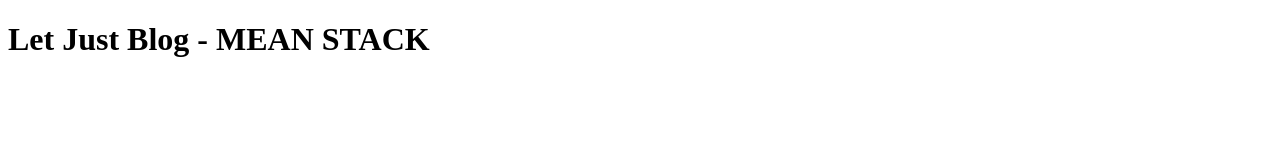
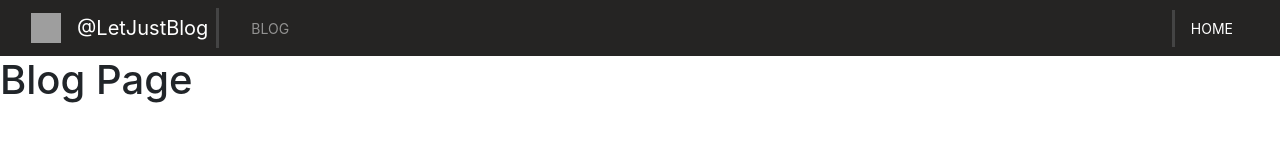
Before and after one commit to madajee/letjustblog-mean, a website: page app/index.html at #!/blog in a window 1280 px wide. Drawn offline with nearby package versions, Linux system fonts and the light colour scheme; grey boxes are pictures that could not be loaded.

Commit message:
second commit

```diff
--- a/app/app.css
+++ b/app/app.css
@@ -0,0 +1,19 @@
+/* navbar */
+.navbar-custom {
+    background-color: #252423;
+  }
+  .navbar .nav-link {
+    font-size: 14px;
+    text-transform: uppercase;
+    padding-left: 1rem !important;
+    padding-right: 1rem !important;
+  }
+
+  .navbar .nav-item.active {
+    border-left: #444 3px solid;
+  }
+
+  .navbar .navbar-brand {
+    border-right: #444 3px solid;
+    padding-right: 0.5rem;
+  }
--- a/app/app.js
+++ b/app/app.js
@@ -1,4 +1,2 @@
 // MODULE
-/*var app = angular.module('app', ['ngRoute', 'ngResource', 'ngAnimate','ngSanitize',
-'ui.bootstrap', 'angular-md5', 'angularUtils.directives.dirPagination']);*/
 var app = angular.module('app', ['ngRoute',  'ui.bootstrap']);
--- a/app/index.html
+++ b/app/index.html
@@ -5,15 +5,38 @@
   <meta name="viewport" content="width=device-width, initial-scale=1.0">
   <meta http-equiv="X-UA-Compatible" content="ie=edge">
   <link rel="stylesheet" href="https://cdnjs.cloudflare.com/ajax/libs/font-awesome/4.7.0/css/font-awesome.min.css">
+  <link rel="icon" href="https://s3.amazonaws.com/profileappv1/assets/img/favicon.ico">
+  <link rel="stylesheet" href="lib/bootstrap/dist/css/bootstrap.css" />
   <link rel="stylesheet" href="app.css" />
   <script src="../lib/angular/angular.js"></script>
   <script src="../lib/angular-route/angular-route.js"></script>
   <script src="../lib/ui-bootstrap4/dist/ui-bootstrap-tpls.js"></script>
   <script src="app.js"></script>
+  <script src="routes.js"></script>
   <title>@Let Just Blog</title>
 </head>
 <body>
-    <h1>Let Just Blog - MEAN STACK</h1>
+    <nav class="navbar navbar-custom navbar-expand-sm navbar-dark">
+      <div class="container-fluid">
+          <a href="#" class="navbar-brand"><img width="30" height="30" class="align-top mr-3" src="https://s3.amazonaws.com/profileappv1/assets/img/profileappv1_logo.png" alt="@LetJustBlog!">@LetJustBlog</a>
+          <button class="navbar-toggler" data-toggle="collapse" data-target="#navbarCollapse">
+            <span class="navbar-toggler-icon"></span>
+          </button>
+          <div class="collapse navbar-collapse" id="navbarCollapse">
+            <ul class="navbar-nav">
+              <li class="nav-item">
+                <a href="#!/blog" class="nav-link">Blog</a>
+              </li>
+            </ul>
+            <ul class="navbar-nav ml-auto">
+              <li class="nav-item active">
+                <a href="#" class="nav-link">Home</a>
+              </li>
+            </ul>
+          </div>
+      </div>
+    </nav>
+    <div ng-view></div>
     <script src="https://code.jquery.com/jquery-3.3.1.min.js" integrity="sha256-FgpCb/KJQlLNfOu91ta32o/NMZxltwRo8QtmkMRdAu8="
     crossorigin="anonymous"></script>
     <script src="https://stackpath.bootstrapcdn.com/bootstrap/4.1.1/js/bootstrap.min.js" integrity="sha384-smHYKdLADwkXOn1EmN1qk/HfnUcbVRZyYmZ4qpPea6sjB/pTJ0euyQp0Mk8ck+5T"
--- /dev/null
+++ b/app/pages/blog.html
@@ -0,0 +1 @@
+<h1>Blog Page</h1>
--- /dev/null
+++ b/app/routes.js
@@ -0,0 +1,12 @@
+// ROUTES
+app.config(function ($routeProvider) {
+
+    $routeProvider
+    .when('/', {
+        templateUrl: 'pages/home.html'
+    })
+    .when('/blog', {
+        templateUrl: 'pages/blog.html'
+    }).
+    otherwise('/');
+});
```
Also changed, not shown: app/lib/angular-route/package.json (+12 -9 lines), app/lib/angular/package.json (+12 -9 lines), app/pages/home.html (added, +1 -0 lines).
